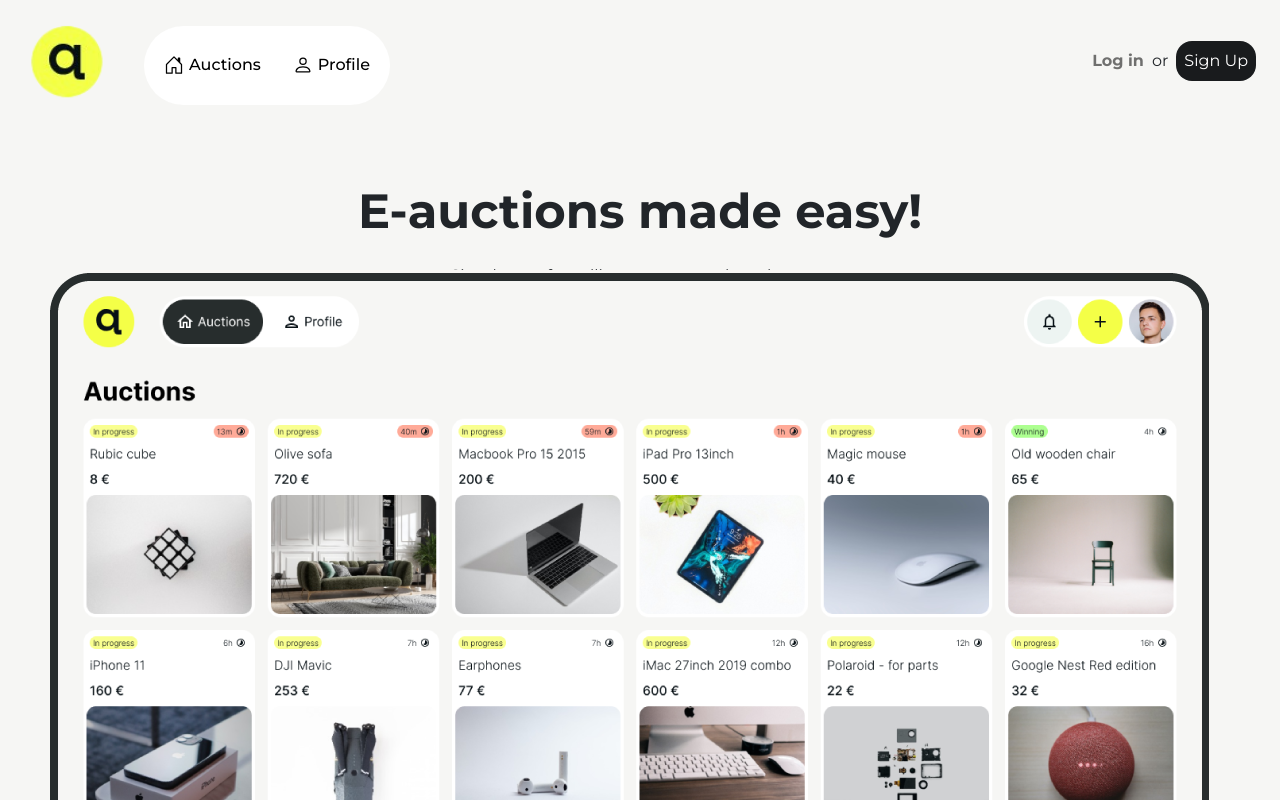
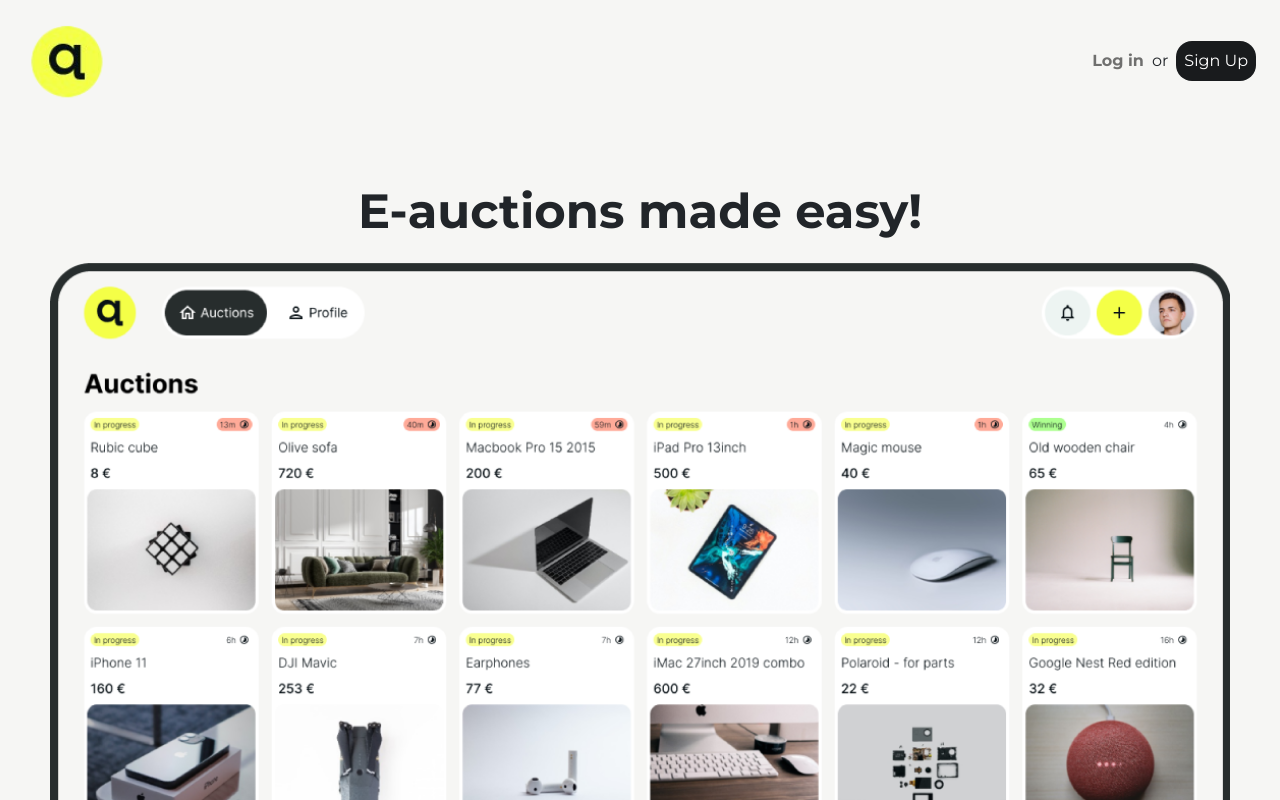
Before and after one commit to Ales717/SkillUp_Auctionbay_Frontend, a React (Create React App) app: page / in a window 1280 px wide. Built offline with nearby package versions, Linux system fonts and the light colour scheme.

Commit message:
style fixes 2

```diff
--- a/src/components/item/CreateItemForm.tsx
+++ b/src/components/item/CreateItemForm.tsx
@@ -29,8 +29,6 @@
     const navigate = useNavigate()
 
     const [file, setFile] = useState<File | null>(null)
-    const [fileError, setFileError] = useState(false)
-    const currrentDate = new Date()
 
     const onSubmit = handleSubmit(async (data: CreateUpdateItemFields) => {
         if (currentUserId) {
--- a/src/components/ui/Navbar.tsx
+++ b/src/components/ui/Navbar.tsx
@@ -71,7 +71,7 @@
             >
               <span className="navbar-toggler-icon"></span>
             </button>
-
+            {authStore.user && (
               <div className='d-flex flex-row justify-content-center align-items-cente bg-white p-1 circle'>
                 <NavLink
                   to={routes.AUCTIONS}
@@ -91,6 +91,8 @@
                   Profile
                 </NavLink>
               </div>
+            )}
+
 
 
             <div
--- a/src/pages/Auctions/ItemDetails.tsx
+++ b/src/pages/Auctions/ItemDetails.tsx
@@ -2,7 +2,7 @@
 import { useQuery } from 'react-query'
 import { useParams } from 'react-router-dom'
 import * as API from 'api/Api'
-import { Badge } from 'react-bootstrap'
+import { Badge, Toast, ToastContainer } from 'react-bootstrap'
 import Form from 'react-bootstrap/Form'
 import Button from 'react-bootstrap/Button'
 import { BidType, BidTypeId } from 'models/bid'
@@ -25,11 +25,11 @@
     const currentDate = new Date()
     const formattedDate = currentDate?.toISOString().slice(0, -1)
 
-    const { data, isLoading } = useQuery(
+    const { data } = useQuery(
         ['findOne', id],
         () => API.findOne(id || ''),
     )
-    const { data: bidData, isLoading: bidIsLoading, refetch } = useQuery(
+    const { data: bidData, refetch } = useQuery(
         ['itemBids', id],
         () => API.itemBids(id || ''),
     )
@@ -209,6 +209,16 @@
                     </div>
                 </div>
             </div>
+            {showError && (
+                <ToastContainer className="p-3" position="top-end">
+                    <Toast onClose={() => setShowError(false)} show={showError}>
+                        <Toast.Header>
+                            <strong className="me-suto text-danger">Error</strong>
+                        </Toast.Header>
+                        <Toast.Body className="text-danger bg-light">{apiError}</Toast.Body>
+                    </Toast>
+                </ToastContainer>
+            )}
         </Layout>
 
     )
--- a/src/pages/Auctions/Profile/Bidding.tsx
+++ b/src/pages/Auctions/Profile/Bidding.tsx
@@ -2,7 +2,6 @@
 import { useQuery } from 'react-query'
 import * as API from 'api/Api'
 import authStore from 'stores/auth.store'
-import { ItemTypeId } from 'models/itemId'
 import ItemCard from 'components/item/ItemCard'
 
 
--- a/src/pages/Auctions/Profile/index.tsx
+++ b/src/pages/Auctions/Profile/index.tsx
@@ -11,7 +11,7 @@
 
 const Profile = () => {
     const { userId } = useParams<{ userId?: string }>()
-    const { data, isLoading } = useQuery(
+    const { data } = useQuery(
         ['getUser', userId],
         () => API.getUser(userId || ''),
     )
--- a/src/pages/Home.tsx
+++ b/src/pages/Home.tsx
@@ -17,7 +17,7 @@
         </div>
       </div>
       <div className="home-img-container">
-        <div className="container-fluid">
+        <div className="container-fluid d-flex justify-content-center">
           <img src="/images/home.png" alt="auctionbay" className="home_img" />
         </div>
       </div>
--- a/src/styles/scss/_custom.scss
+++ b/src/styles/scss/_custom.scss
@@ -481,7 +481,7 @@
   position: absolute;
   bottom: 0;
   left: 0;
-  width: auto;
+  width: 100%;
   padding-left: 50px;
   padding-right: 50px;
   display: flex;
```
Lines whose indentation alone changed are shown as unchanged.
